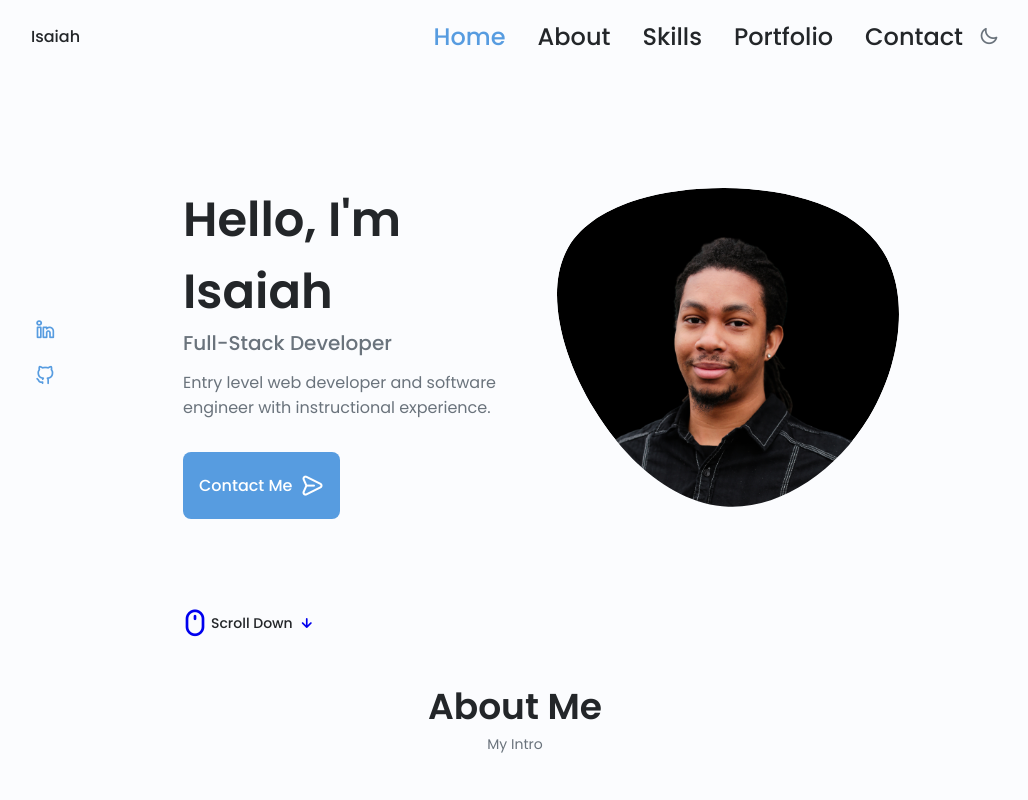
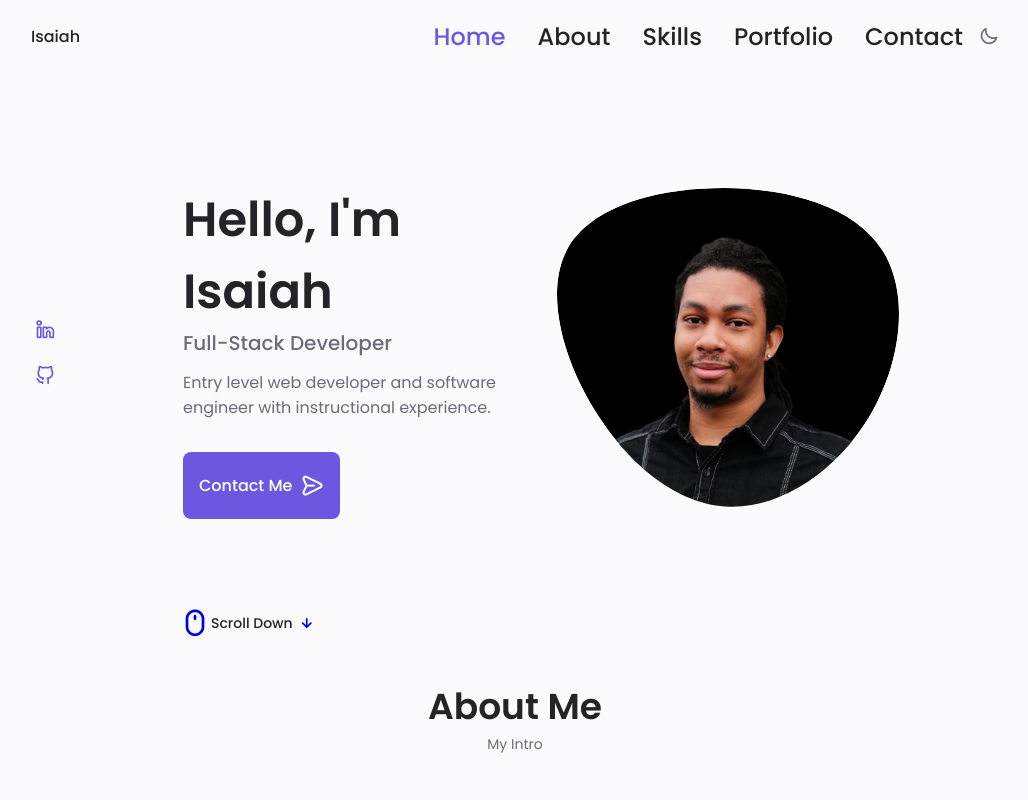
Before and after one commit to IsaiahMurray/Portfolio2022, a plain HTML site: page index.html in a window 1280 px wide. Shown: the top 800 px of the page, without its empty margins (125-1153 px from the left). Drawn offline with nearby package versions, Linux system fonts and the light colour scheme; files whose address does not match are found by name.

Commit message:
Changed color

```diff
--- a/main.css
+++ b/main.css
@@ -4,7 +4,7 @@
     --header-height: 3rem;
 
     /* Colors */
-    --hue-color: 210;
+    --hue-color: 250;
     /* purple: 250, green: 142, blue: 230, pink: 340 */
 
     /* HSL Color Mode */
```
